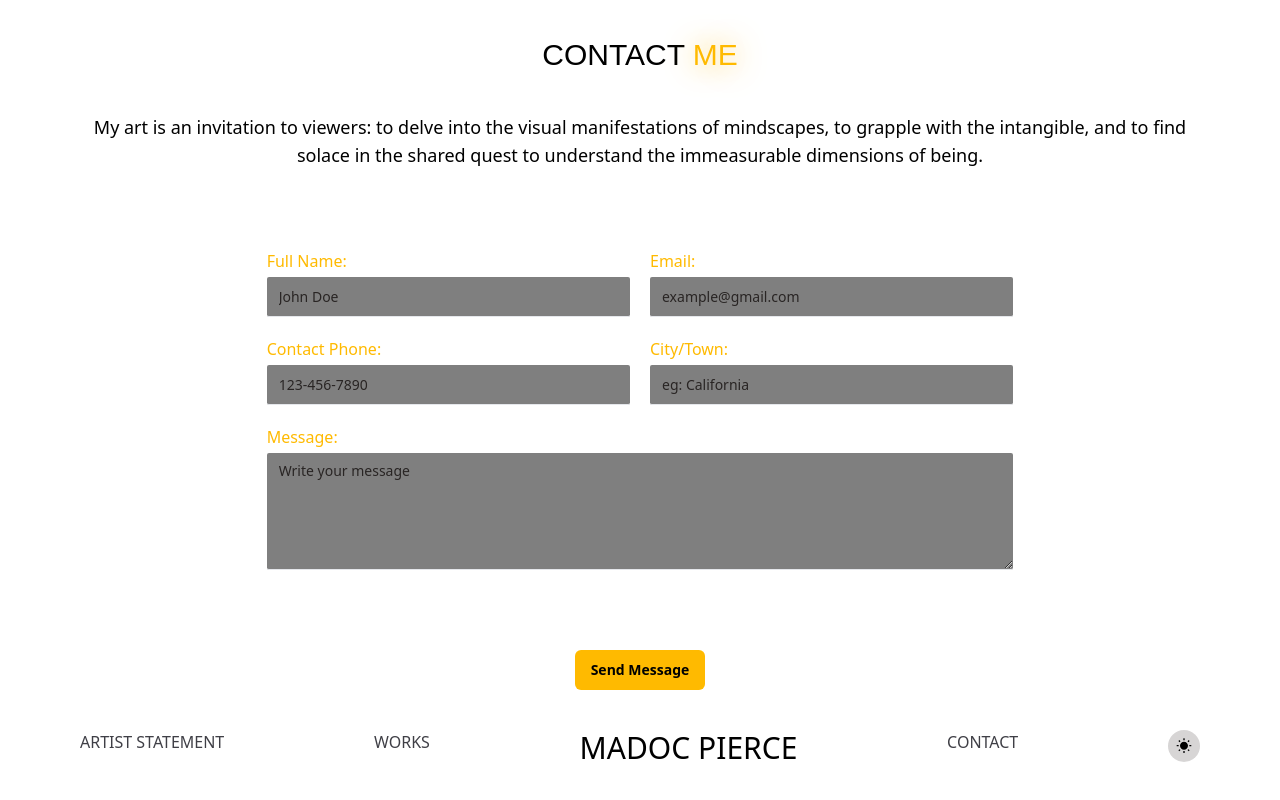
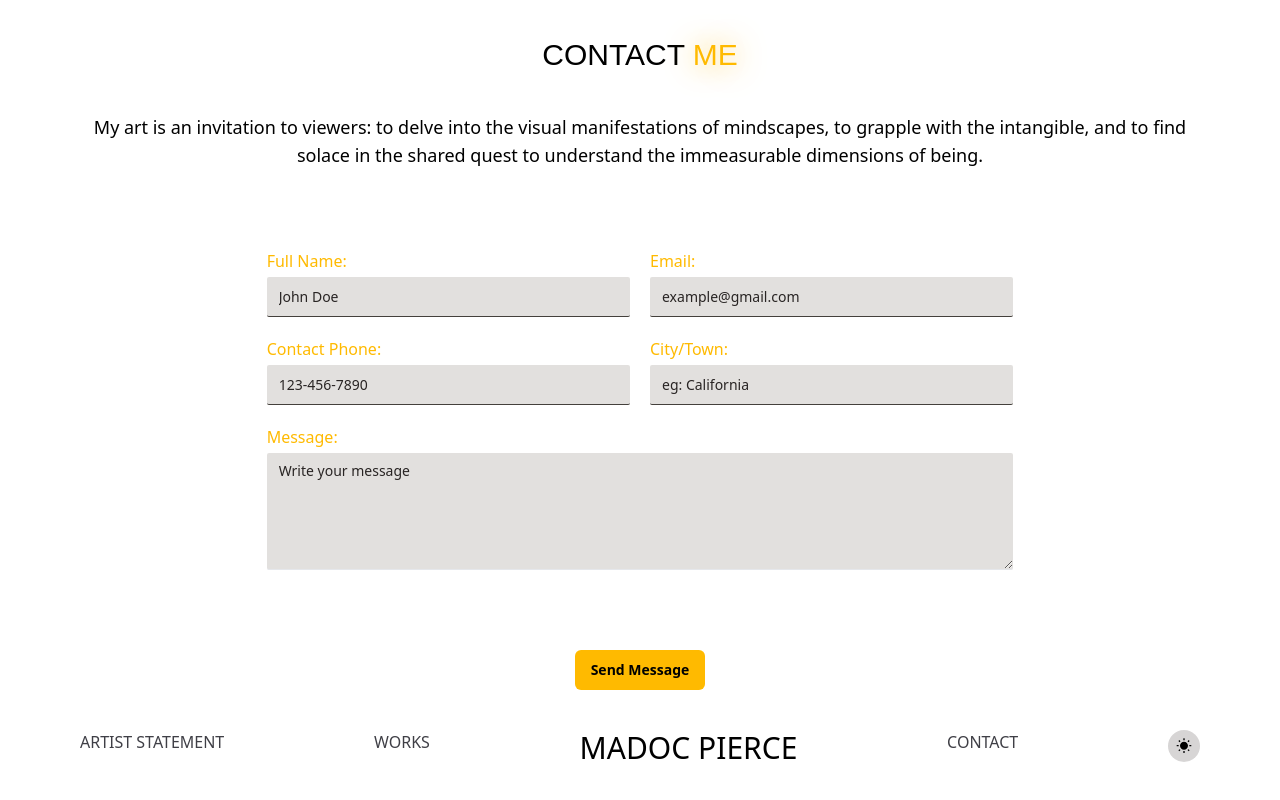
Before and after one commit to FADHILI-Josue/artist_portfolio, a React (Vite) app: page / in a window 1280 px wide. Shown: the part 9025-9825 px from the top of the page. Built offline with nearby package versions, Linux system fonts and the light colour scheme; a web font is replaced by a local one.

Commit message:
making the inputs brighter

```diff
--- a/src/components/Footer.tsx
+++ b/src/components/Footer.tsx
@@ -15,13 +15,13 @@ const Footer: FC = () => {
         <p className='text-sm sm:text-lg font-light dark:dark:text-slate-100'>My art is an invitation to viewers: to delve into the visual manifestations of mindscapes, to grapple with the
           intangible, and to find solace in the shared quest to understand 	the immeasurable dimensions of being.</p>
         <div className="w-full sm:w-2/3 grid grid-cols-1 sm:grid-cols-2 gap-5 my-10 md:my-20">
-          <Input id='name' label='Full Name:' placeholder='John Doe' />
-          <Input id='email' label='Email:' placeholder='example@gmail.com' />
-          <Input id='phone' type='phone' label='Contact Phone:' placeholder='123-456-7890 ' />
-          <Input id='town' label='City/Town:' placeholder='eg: California' />
+          <Input id='name' label='Full Name:' className='bg-stone-300/70 focus:bg-black focus:bg-opacity-5 placeholder-stone-800 dark:placeholder-stone-500 dark:bg-black/20 focus:bg-stone-500/10 dark:focus:bg-white/10 border-b-stone-700 dark:border-stone-300' placeholder='John Doe' />
+          <Input id='email' type='email' label='Email:' className='bg-stone-300/70 focus:bg-black focus:bg-opacity-5 placeholder-stone-800 dark:placeholder-stone-500 dark:bg-black/20 focus:bg-stone-500/10 dark:focus:bg-white/10 border-b-stone-700 dark:border-stone-300' placeholder='example@gmail.com' />
+          <Input id='phone' type='phone' label='Contact Phone:' className='bg-stone-300/70 focus:bg-black focus:bg-opacity-5 placeholder-stone-800 dark:placeholder-stone-500 dark:bg-black/20 focus:bg-stone-500/10 dark:focus:bg-white/10 border-b-stone-700 dark:border-stone-300' placeholder='123-456-7890' />
+          <Input id='town' label='City/Town:' className='bg-stone-300/70 focus:bg-black focus:bg-opacity-5 placeholder-stone-800 dark:placeholder-stone-500 dark:bg-black/20 focus:bg-stone-500/10 dark:focus:bg-white/10 border-b-stone-700 dark:border-stone-300' placeholder='eg: California' />
           <div className="flex flex-col gap-1 sm:col-span-2">
             <label className="text-light-gold self-start" htmlFor="message">Message:</label>
-            <textarea id='message' rows={5} name='message' className='flex w-full placeholder-stone-800 transition-all duration-300 dark:placeholder-stone-500 rounded-sm border-b bg-black/50 dark:bg-black/20 px-3 py-2 text-sm focus:bg-stone-500/10 dark:focus:bg-white/10 dark:focus-active:bg-white/10 dark:focus:backdrop-blur-xl outline-none focus:outline-none disabled:cursor-not-allowed disabled:opacity-50' placeholder='Write your message' />
+            <textarea id='message' rows={5} name='message' className='flex bg-stone-300/70 w-full placeholder-stone-800 transition-all duration-300 dark:placeholder-stone-500 rounded-sm border-b dark:bg-black/20 px-3 py-2 text-sm focus:bg-stone-500/10 focus-visible:bg-stone-500/10 dark:focus:bg-white/10 dark:focus-active:bg-white/10 outline-none focus:outline-none disabled:cursor-not-allowed disabled:opacity-50' placeholder='Write your message' />
           </div>
         </div>
         <button className='active:scale-95 mb-10 sm:mb-0 cursor-pointer inline-flex items-center justify-center rounded-md text-sm transition-colors bg-light-gold text-black hover:bg-dark-gold h-10 py-2 px-4 font-semibold'>Send Message</button>
--- a/src/pages/ArtDetailPage.tsx
+++ b/src/pages/ArtDetailPage.tsx
@@ -49,7 +49,7 @@ const ArtDetailPage = () => {
                             <div className="rounded-md bg-black bg-opacity-[3%] dark:bg-stone-800/50 px-6 pt-4 pb-7">
                                 <h1 className='border-b border-b-stone-400 py-2 font-semibold'>Inquire about availability:</h1>
                                 <form className='space-y-7 py-10'>
-                                    <Input label='Email' className='bg-white/70 focus:bg-black focus:bg-opacity-5 placeholder-stone-800 dark:placeholder-stone-500 dark:bg-black/20 focus:bg-stone-500/10 dark:focus:bg-white/10 border-b-stone-700 dark:border-stone-300' placeholder='example@gmail.com' />
+                                    <Input label='Email' type='email' className='bg-white/70 focus:bg-black focus:bg-opacity-5 placeholder-stone-800 dark:placeholder-stone-500 dark:bg-black/20 focus:bg-stone-500/10 dark:focus:bg-white/10 border-b-stone-700 dark:border-stone-300' placeholder='example@gmail.com' />
                                     <button className='active:scale-95 mb-10 sm:mb-0 cursor-pointer inline-flex items-center justify-center rounded-md text-sm transition-colors bg-light-gold text-white dark:text-black hover:bg-dark-gold h-10 py-2 px-4 font-semibold w-full'>Email Me</button>
                                 </form>
                             </div>
```
